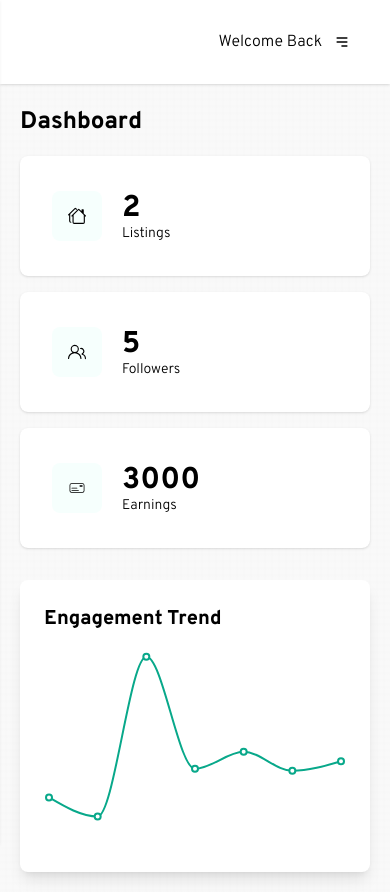
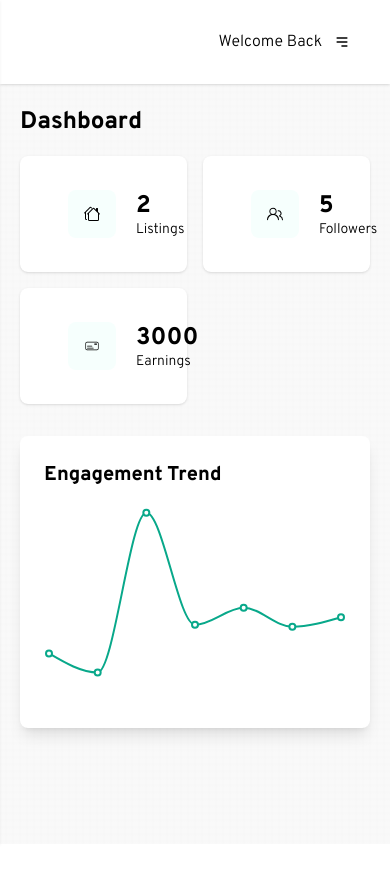
Before and after one commit to koffie99/rumlyn-host-rebuild, a Next.js app: page /screens/portal in a window 390 px wide. After the commit the page ends 844 px from the top, so only its background shows below. Built offline with nearby package versions, Linux system fonts and the light colour scheme.

Commit message:
bug fixes on login page

```diff
--- a/app/components/DashCard.jsx
+++ b/app/components/DashCard.jsx
@@ -2,12 +2,12 @@ import React from "react"
 
 const DashCard = ({ icon, count, item }) => {
   return (
-    <div className="bg-white p-8 rounded-lg shadow flex items-center gap-5">
-      <div className="bg-[#f6fffd] p-4 rounded-lg">
-        {React.createElement(icon, { className: "text-lg" })}
+    <div className="bg-white p-8 rounded-lg shadow flex items-center gap-5 px-12">
+      <div className="bg-[#f6fffd] p-4 rounded-lg w-fit">
+        {React.createElement(icon, { className: "text-md" })}
       </div>
       <div className="flex flex-col">
-        <h2 className="text-3xl font-bold">{count}</h2>
+        <h2 className="text-2xl font-bold">{count}</h2>
         <p className="text-sm">{item}</p>
       </div>
     </div>
--- a/app/screens/login/page.jsx
+++ b/app/screens/login/page.jsx
@@ -34,7 +34,7 @@ const Login = () => {
           if (result.msg === "login successful") {
             setLoading(false)
             toast.success("Login successful")
-            sessionStorage.setItem("creatorName", result.creator.creator_name)
+            sessionStorage.setItem("creatorName", result.creator.name)
             sessionStorage.setItem("creatorId", result.creator._id)
             location.href = "/screens/portal"
           } else {
--- a/app/tabs/Dashboard.jsx
+++ b/app/tabs/Dashboard.jsx
@@ -63,10 +63,10 @@ const Dashboard = () => {
   return (
     <div className="md:p-12 p-5">
       <h2 className="text-2xl">Dashboard</h2>
-      <div className="mt-5 grid md:grid-cols-3 grid-cols-1 gap-4">
+      <div className="mt-5 grid md:grid-cols-3 grid-cols-2 gap-4">
         <DashCard count={2} item="Listings" icon={BsHouses} />
         <DashCard count={5} item="Followers" icon={GoPeople} />
-        <DashCard count={3000} item="Earnings" icon={CiMoneyCheck1} />
+        <DashCard count={3000} item="Earnings" icon={CiMoneyCheck1}/>
       </div>
 
       {/* Engagement Trend Line Chart */}
```
